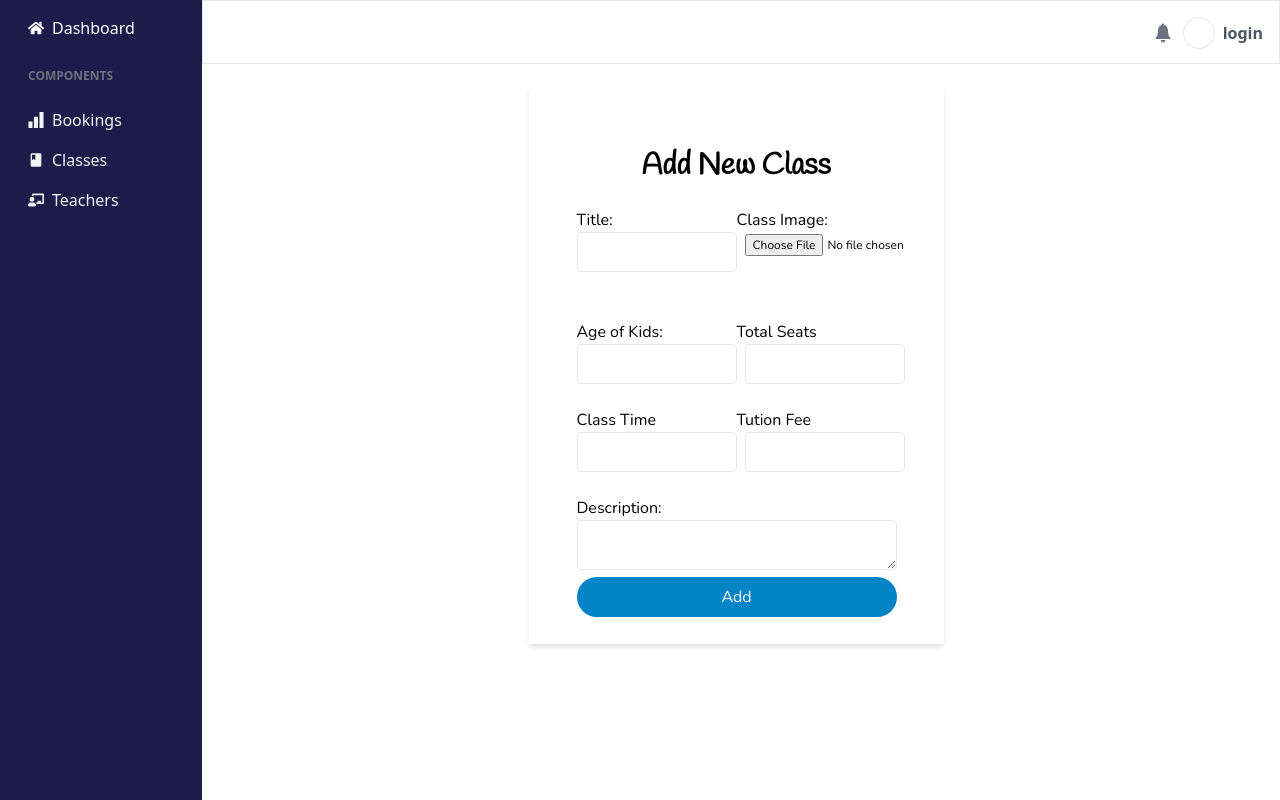
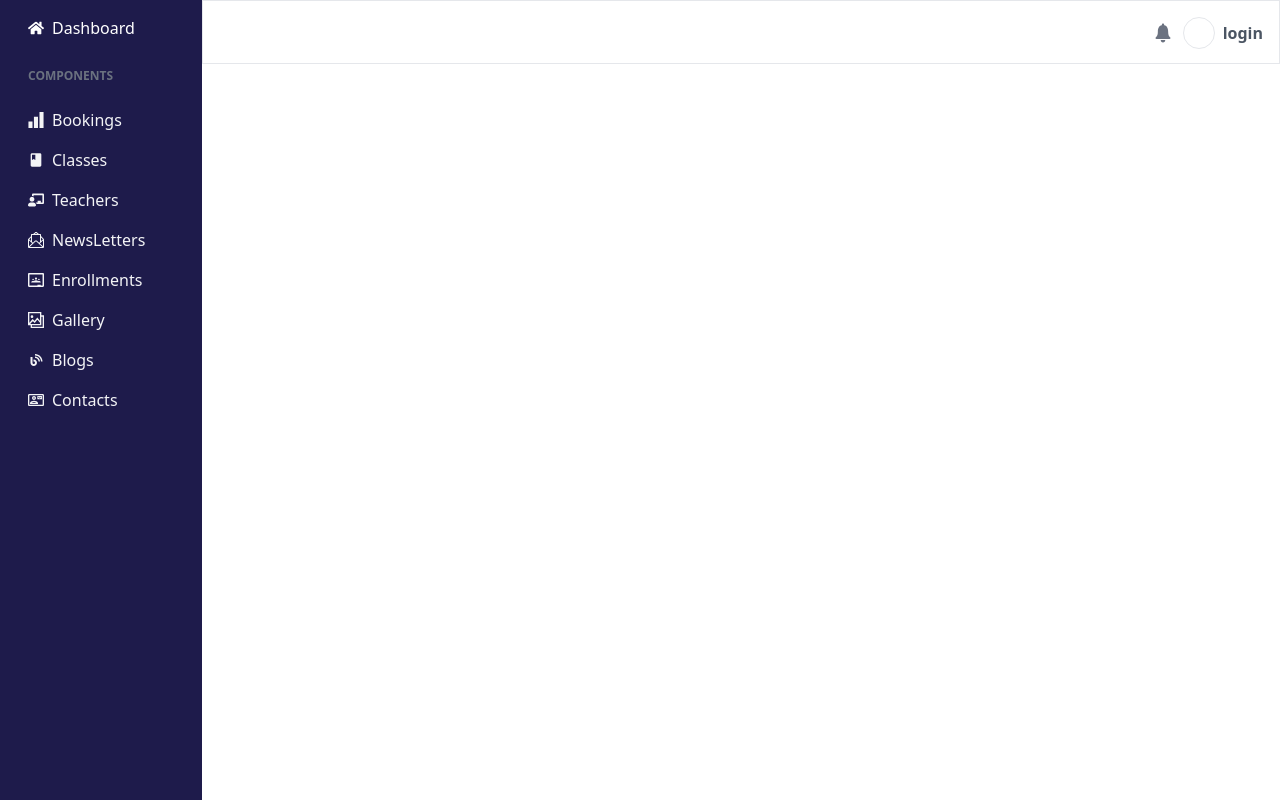
Before and after one commit to nischal55/kidKinder_clone, a React (Vite) app in the folder frontend/frontend/: page /Dashboard in a window 1280 px wide. Built offline with nearby package versions, Linux system fonts and the light colour scheme; sample sign-in values are in the browser's storage.

Commit message:
Updated AdminNav and Dash

```diff
--- a/frontend/frontend/src/AdminPages/AdminDash.jsx
+++ b/frontend/frontend/src/AdminPages/AdminDash.jsx
@@ -1,10 +1,7 @@
-
-import ClassReg from "./ClassReg";
 function AdminDash() {
   return (
     <>
 
-      <ClassReg/>
     </>
   );
 }
--- a/frontend/frontend/src/AdminPages/AdminLogin.jsx
+++ b/frontend/frontend/src/AdminPages/AdminLogin.jsx
@@ -1,6 +1,6 @@
 import { useState } from "react";
 import axios from 'axios'
-import { ToastContainer, toast } from 'react-toastify';
+import {  toast } from 'react-toastify';
 import 'react-toastify/dist/ReactToastify.css';
 import { useNavigate } from "react-router-dom";
 import { setReduxUser } from "../Redux/slice/userSlice";
@@ -31,7 +31,7 @@ function AdminLogin() {
 
     return (
         <>
-        <ToastContainer/>
+
             <div className="w-[400px] h-[400px] shadow-md mx-auto mt-10">
                 <h2 className="text-3xl font-handlee font-bold text-center p-6 pt-16">Admin Login</h2>
                 <form onSubmit={handleSubmit} className="mx-16" >
--- a/frontend/frontend/src/AdminPages/ClassReg.jsx
+++ b/frontend/frontend/src/AdminPages/ClassReg.jsx
@@ -1,8 +1,8 @@
 import { useState } from "react";
 import axios from 'axios'
-import { ToastContainer, toast } from 'react-toastify';
+import {  toast } from 'react-toastify';
 import 'react-toastify/dist/ReactToastify.css';
-import AdminNav from "../Components/AdminNav";
+
 
 function ClassReg() {
   const [title, setTitle] = useState("");
@@ -45,8 +45,8 @@ function ClassReg() {
 
   return (
     <>
-    <AdminNav />
-    <ToastContainer/>
+
+
       <div className=" w-[85%]  absolute top-16 md:left-[15%] left-8">
         <div className="md:w-[415px] h-[560px] w-[350px] shadow-md mx-auto mt-5">
           <h2 className="text-3xl font-handlee font-bold text-center p-6 pt-16">
--- a/frontend/frontend/src/AdminPages/TeacherMgmt.jsx
+++ b/frontend/frontend/src/AdminPages/TeacherMgmt.jsx
@@ -1,8 +1,8 @@
 import { useState } from "react";
 import axios from 'axios'
-import { ToastContainer, toast } from 'react-toastify';
+import { toast } from 'react-toastify';
 import 'react-toastify/dist/ReactToastify.css';
-import AdminNav from "../Components/AdminNav";
+
 
 function TeacherMgmt() {
     const [teacher_name,setName] = useState('');
@@ -41,8 +41,8 @@ function TeacherMgmt() {
 
   return (
     <>
-    <ToastContainer/>
-    <AdminNav/>
+
+
       <div className=" w-[85%]  absolute top-16 md:left-[15%] left-8">
         <div className="md:w-[415px] h-[560px] w-[350px] shadow-md mx-auto mt-5">
           <h2 className="text-3xl font-handlee font-bold text-center p-6 pt-16">
--- a/frontend/frontend/src/App.jsx
+++ b/frontend/frontend/src/App.jsx
@@ -12,6 +12,7 @@ import Teachers from "./Components/Teachers";
 import Teachersnav from "./Pages/Teachersnav";
 import ClassNav from "./Pages/ClassNav";
 import About from "./Pages/About";
+import ClassReg from "./AdminPages/ClassReg";
 
 
 
@@ -32,6 +33,10 @@ function App() {
         {
           path:"AddTeachers",
           element:<TeacherMgmt/>
+        },
+        {
+          path:"AddClasses",
+          element:<ClassReg/>
         }
       ]
     },
--- a/frontend/frontend/src/Components/AdminNav.jsx
+++ b/frontend/frontend/src/Components/AdminNav.jsx
@@ -8,22 +8,30 @@ import { IoMdMenu } from "react-icons/io";
 import { useState } from "react";
 import { useDispatch, useSelector } from "react-redux";
 import { logout } from "../Redux/slice/userSlice";
-
-
-
+import { MdOutlineContactMail } from "react-icons/md";
+import { LiaBlogSolid } from "react-icons/lia";
+import { GrGallery } from "react-icons/gr";
+import { SiGoogleclassroom } from "react-icons/si";
+import { SlEnvolopeLetter } from "react-icons/sl";
 
 function AdminNav() {
-    const dispatch = useDispatch()
-     let user = useSelector((store) => store.user.value);
-    const [isMenuOpen, setIsMenuOpen] = useState(false);
+  const dispatch = useDispatch();
+  let user = useSelector((store) => store.user.value);
+  const [isMenuOpen, setIsMenuOpen] = useState(false);
 
-    function toggleMenu(){
-        setIsMenuOpen(!isMenuOpen)
-    }
+  function toggleMenu() {
+    setIsMenuOpen(!isMenuOpen);
+  }
   return (
     <>
       <div className="flex">
-        <div className={`${isMenuOpen?'translate-x-0 transition-all':'-translate-x-full transition-all w-0 overflow-hidden md:w-60  md:translate-x-0'} z-20  md:block`}>
+        <div
+          className={`${
+            isMenuOpen
+              ? "translate-x-0 transition-all"
+              : "-translate-x-full transition-all w-0 overflow-hidden md:w-60  md:translate-x-0"
+          } z-20  md:block`}
+        >
           <div className="bg-indigo-950 text-white min-h-screen px-4 py-4">
             <div className="container ">
               <div className="flex items-center gap-2">
@@ -39,17 +47,44 @@ function AdminNav() {
                   <li className="flex items-center gap-2 py-2 hover:text-slate-600">
                     <SiBookmeter />
 
-                    <Link to="/" className="">Bookings</Link>
+                    <Link to="/" className="">
+                      Bookings
+                    </Link>
                   </li>
                   <li className="flex items-center gap-2 py-2 hover:text-slate-600">
                     <MdClass />
 
-                    <Link to="/Dashboard">Classes</Link>
+                    <Link to="/Dashboard/AddClasses">Classes</Link>
                   </li>
                   <li className="flex items-center gap-2 py-2 hover:text-slate-600">
                     <FaChalkboardTeacher />
 
                     <Link to="/Dashboard/AddTeachers">Teachers</Link>
+                  </li>
+                  <li className="flex items-center gap-2 py-2 hover:text-slate-600">
+                  <SlEnvolopeLetter />
+
+                    <Link to="/Dashboard/AddTeachers">NewsLetters</Link>
+                  </li>
+                  <li className="flex items-center gap-2 py-2 hover:text-slate-600">
+                    <SiGoogleclassroom />
+
+                    <Link to="/Dashboard/AddTeachers">Enrollments</Link>
+                  </li>
+                  <li className="flex items-center gap-2 py-2 hover:text-slate-600">
+                    <GrGallery />
+
+                    <Link to="/Dashboard/AddTeachers">Gallery</Link>
+                  </li>
+                  <li className="flex items-center gap-2 py-2 hover:text-slate-600">
+                    <LiaBlogSolid />
+
+                    <Link to="/Dashboard/AddTeachers">Blogs</Link>
+                  </li>
+                  <li className="flex items-center gap-2 py-2 hover:text-slate-600">
+                    <MdOutlineContactMail />
+
+                    <Link to="/Dashboard/AddTeachers">Contacts</Link>
                   </li>
                 </ul>
               </div>
@@ -59,20 +94,32 @@ function AdminNav() {
         </div>
         <div className={` h-16 w-full border`}>
           <div>
-            <IoMdMenu className={`md:hidden inline-block m-5 text-2xl`}  onClick={toggleMenu}/>
-            <div className={ `${isMenuOpen?'hidden':'float-right'} flex  m-4` }>
+            <IoMdMenu
+              className={`md:hidden inline-block m-5 text-2xl`}
+              onClick={toggleMenu}
+            />
+            <div
+              className={`${isMenuOpen ? "hidden" : "float-right"} flex  m-4`}
+            >
               <IoIosNotifications className="mt-1 inline-flex text-2xl text-gray-500" />
               <div className={` flex  text-gray-600 `}>
                 <div className="mx-2 h-8 w-8 rounded-full border"></div>
                 <p className=" mt-1  text-Nunito font-bold text-[1rem]">
-                  {user?<>{user.username}
-                  <span className="mx-4 cursor-pointer bg-indigo-900 text-white p-2 rounded-lg"
-                  onClick={()=>{
-                    dispatch(logout())
-                  }}
-                  >Logout</span>
-                  </>  :"login"}
-
+                  {user ? (
+                    <>
+                      {user.username}
+                      <span
+                        className="mx-4 cursor-pointer bg-indigo-900 text-white p-2 rounded-lg"
+                        onClick={() => {
+                          dispatch(logout());
+                        }}
+                      >
+                        Logout
+                      </span>
+                    </>
+                  ) : (
+                    "login"
+                  )}
                 </p>
               </div>
             </div>
--- a/frontend/frontend/src/Components/Booking.jsx
+++ b/frontend/frontend/src/Components/Booking.jsx
@@ -6,12 +6,19 @@ function Booking() {
   const [classes,setClass] = useState([]);
   const [name,setName] = useState('');
   const [email,setEmail] = useState('');
-  const [classId, setClassId] = useState('');
+  const [classId, setClassId] = useState('6670e5f6b6ea220a4fb083e4');
   const payment_status = "pending";
 
   function handleSubmimt(e){
     e.preventDefault();
-    axios.post('/api/books',{name,email,classId,payment_status}).then((res)=>{console.log(res.data)})
+         axios.post('/api/books',{name,email,classId,payment_status}).then((res)=>{
+
+
+        })
+
+
+
+
 
   }
 
@@ -51,9 +58,14 @@ function Booking() {
              <select className="w-[80%] border mx-8 h-12 rounded" onChange={(e)=>{setClassId(e.target.value)}}>
               {
                 classes.map((singleClass)=>{
+                  // console.log(singleClass, 'title')
                   return(
                     <>
-                    <option value={singleClass._id}>{singleClass.title}</option>
+                    <option value={singleClass._id}>{singleClass.title}
+
+
+
+                    </option>
                     </>
                   )
 
--- a/frontend/frontend/src/Components/ProtectedRoutes.jsx
+++ b/frontend/frontend/src/Components/ProtectedRoutes.jsx
@@ -1,4 +1,5 @@
 import { Navigate, Outlet } from "react-router-dom";
+import AdminNav from "./AdminNav";
 
 function ProtectedRoutes() {
   let user = localStorage.getItem('username')
@@ -9,7 +10,7 @@ function ProtectedRoutes() {
 
   return (
     <>
-
+    <AdminNav/>
       <Outlet />
     </>
   );
--- a/frontend/frontend/src/main.jsx
+++ b/frontend/frontend/src/main.jsx
@@ -3,10 +3,12 @@ import App from "./App.jsx";
 import "./index.css";
 import store from "./Redux/store.js";
 import { Provider } from "react-redux";
+import { ToastContainer } from 'react-toastify';
 
 ReactDOM.createRoot(document.getElementById("root")).render(
 
     <Provider store={store}>
+       <ToastContainer/>
       <App />
     </Provider>
 
```
Also changed, not shown: 1 other file (tests, documents, lock files or other folders).
